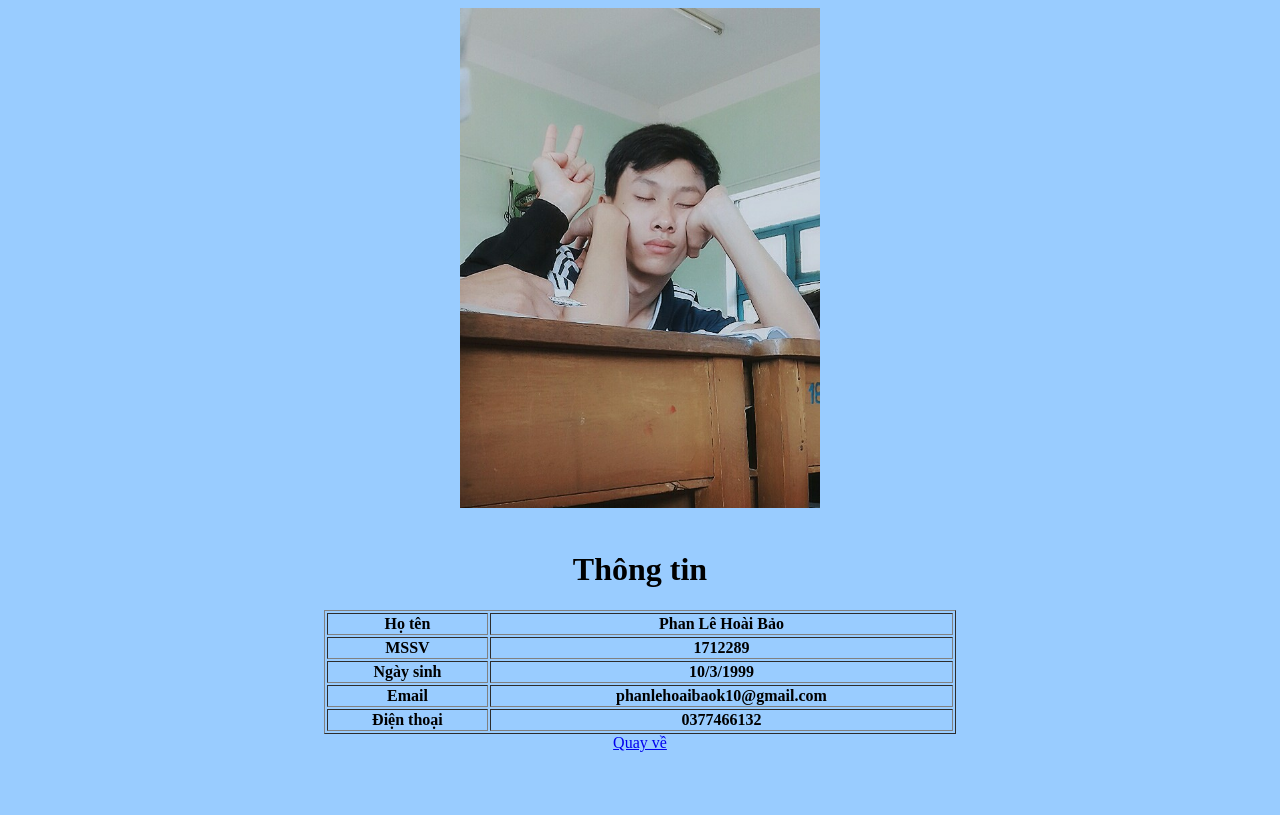
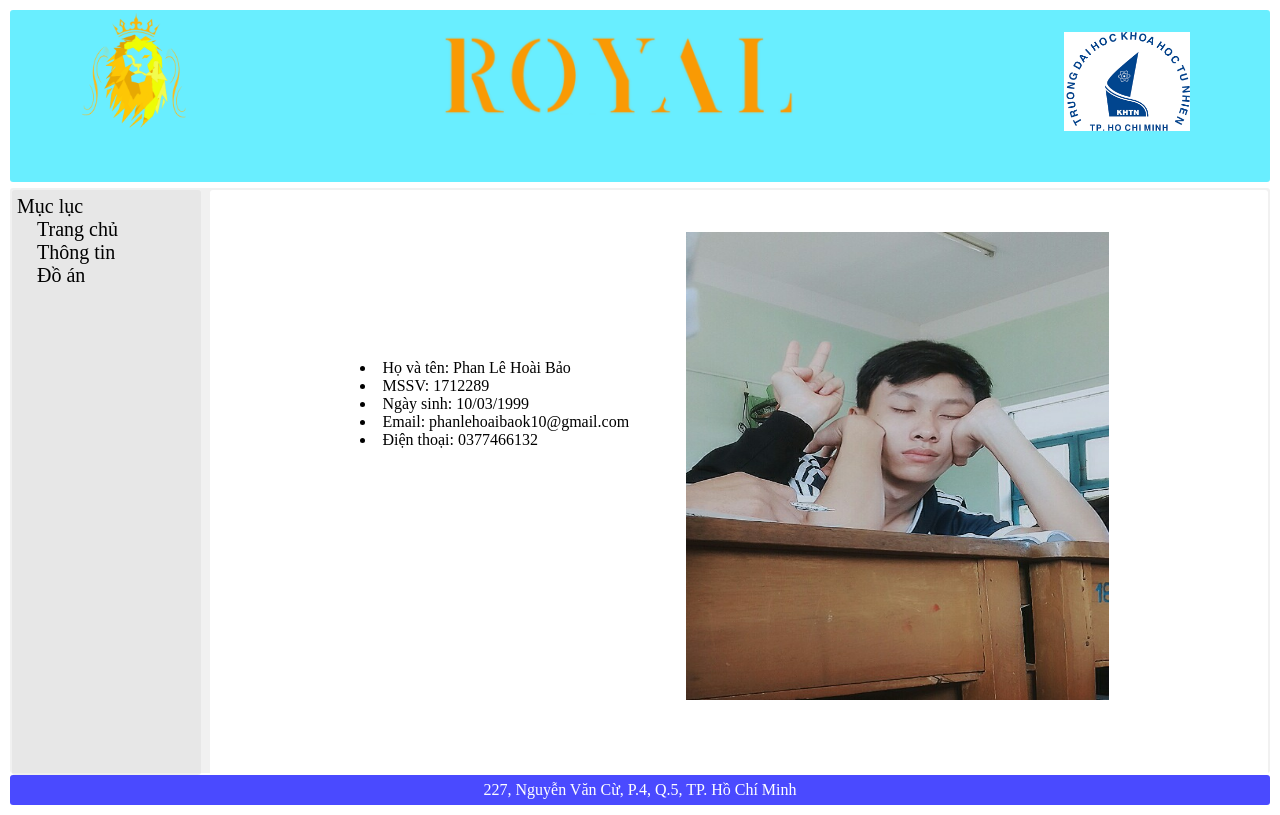
Before and after one commit to royalhek17/royalhek17.github.io, a plain HTML site: page members/1712289/1712289.html in a window 1280 px wide. Drawn offline with Linux system fonts and the light colour scheme.

Commit message:
Update 1712289.html

```diff
--- a/members/1712289/1712289.html
+++ b/members/1712289/1712289.html
@@ -1,41 +1,52 @@
-<!DOCTYPE html>
+<!DOCTYLE html5>
 <html>
-<head>
-<title>Giới thiệu</title>
+	<head>
+		<link rel="shortcut icon" type="image/png" href="../../images/logoTeam.png"/>
+		<title>Phan Lê Hoài Bảo</title>
+		<link rel="stylesheet" href="../../CSS.css"/>
+	</head>
 
-</head>
-<body bgcolor="99ccff">
-	<center><img src="images/Hoai_Bao.jpg" height="500px" usemap="#Map"/></center>
-	<br>
-	<center>
-	<table border="1" width="50%">
-	<caption><h1>Thông tin</h1></caption>
-		<tr>
-			<th>Họ tên</th>
-			<th>Phan Lê Hoài Bảo</th>
-		</tr>
-		<tr>
-			<th>MSSV</th>
-			<th>1712289</th>
-		</tr>
-		<tr>
-			<th>Ngày sinh</th>
-			<th>10/3/1999</th>
-		</tr>
-		<tr>
-			<th>Email</th>
-			<th>phanlehoaibaok10@gmail.com</th>
-		</tr>
-		<tr>
-			<th>Điện thoại</th>
-			<th>0377466132</th>
-		</tr>
-	</table>
-	<a href="../../index.html">Quay về</a>
-	</center>
+	<body>
+	<div id="head">
+	<image class="logoTeam" src="../../images/logoTeam.png"/>
+	<image class="logoName" src="../../images/royal.png"/>
+	<image class="logoSchool" src="../../images/logo-khtn.png"/>
+	</div>
 
+		<div id="Container">
+			<div id="Menu">
+				<div>Mục lục</div>
 
-</body>
+				<a href="../../index.html">
+					<div class="ChildMenu">Trang chủ</div>
+				</a>
 
+				<a href="#">
+					<div class="ChildMenu">Thông tin</div>
+				</a>
 
+				<a href="#">
+					<div class="ChildMenu">Đồ án</div>
+				</a>
+			</div>
+			<div id="Content">
+				<div id="info">
+					<dir>
+						<li>Họ và tên: Phan Lê Hoài Bảo</li>
+						<li>MSSV: 1712289</li>
+						<li>Ngày sinh: 10/03/1999</li>
+						<li>Email: phanlehoaibaok10@gmail.com</li>
+						<li>Điện thoại: 0377466132</li>
+					</dir>
+				</div>
+
+				<div id="img">
+					<img src="images/Hoai_Bao.jpg"/>
+				</div>
+			</div>
+		</div>
+		<div id="crossEnd">
+		227, Nguyễn Văn Cừ, P.4, Q.5, TP. Hồ Chí Minh
+	</div>
+	</body>
 </html>
```
